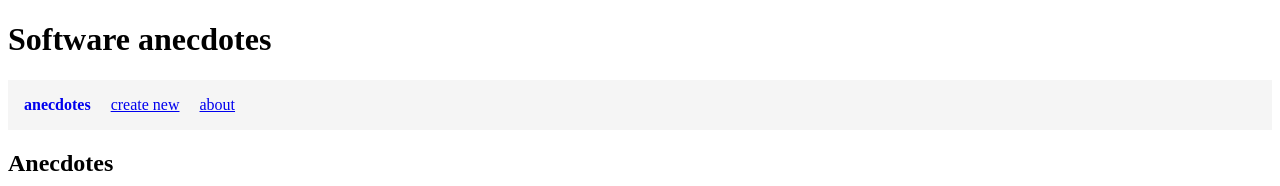
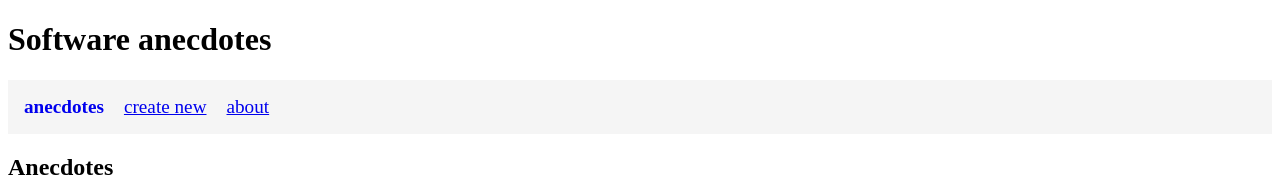
Before and after one commit to Yaro101/FSO_Osaan_7, a React (Vite) app: page / in a window 1280 px wide. Shown: the top 186 px of the page. Built offline with nearby package versions, Linux system fonts and the light colour scheme.

Commit message:
updated style

```diff
--- a/src/components/Menu.jsx
+++ b/src/components/Menu.jsx
@@ -9,6 +9,7 @@ export const Menu = () => {
     return {
       fontWeight: isActive ? "bold" : "normal",
       textDecoration: isActive ? "none" : "underline",
+      fontSize: '1.2em',
       paddingRight: 20,
     };
   };
```
